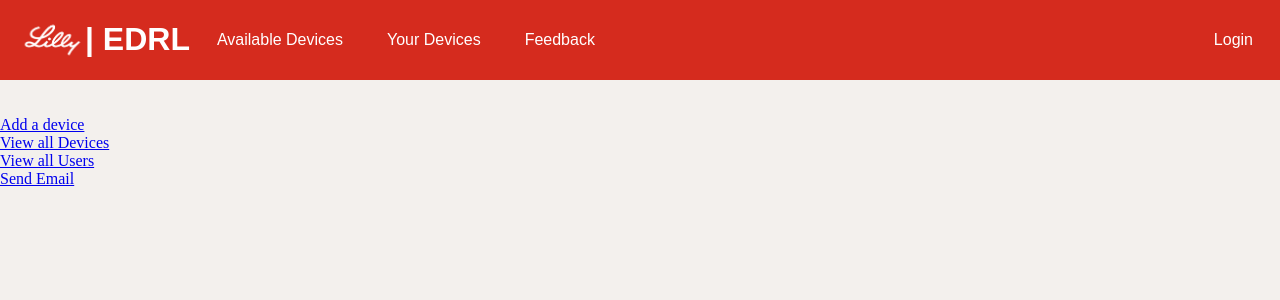
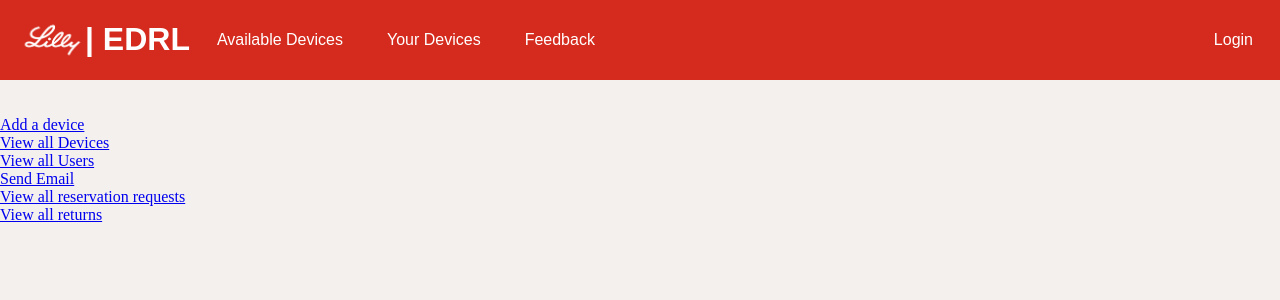
Before and after one commit to josh-bhattarai-lilly/Experimental-Devices-Reservation-List, a Django app: page /admin-dashboard in a window 1280 px wide. Shown: the top 300 px of the page. Run offline with Django 5.2, Linux system fonts and the light colour scheme; parts of the project's set-up code (start-up, migrations or seed data) failed here and were passed over.

Commit message:
Clean up imports a bit.

```diff
--- a/Experimental-Devices/management/models.py
+++ b/Experimental-Devices/management/models.py
@@ -1,11 +1,8 @@
 from django.db import models
-from django.conf import settings  # Import settings to refer to the custom user model
 from django.apps import apps
 from django.utils import timezone
 from django.utils.timesince import timesince
 from django.contrib.auth import get_user_model
-
-# Use settings.AUTH_USER_MODEL to refer to the custom user model
 CustomUser = get_user_model()  # Dynamically get the custom user model
 
 
--- a/Experimental-Devices/management/urls.py
+++ b/Experimental-Devices/management/urls.py
@@ -1,4 +1,3 @@
-from django.contrib import admin
 from django.urls import path
 from management import views as views
 
--- a/Experimental-Devices/reservation/urls.py
+++ b/Experimental-Devices/reservation/urls.py
@@ -1,4 +1,3 @@
-from django.contrib import admin
 from django.urls import path
 from reservation import views
 
--- a/Experimental-Devices/reservation/views.py
+++ b/Experimental-Devices/reservation/views.py
@@ -1,10 +1,7 @@
-from django.shortcuts import render, get_object_or_404, redirect
+from django.shortcuts import  get_object_or_404, redirect
 from management.models import Device, VisionPro, ARVRDevice
 from django.views.generic import ListView, TemplateView, View
 from django.contrib.auth.mixins import LoginRequiredMixin
-from django.contrib.auth.decorators import login_required
-from django.core.mail import send_mail
-from django.conf import settings
 from django.urls import reverse
 from .models import UserReservationRequest, UserReservationReturn
 from django.contrib.contenttypes.models import ContentType
--- a/Experimental-Devices/templates/management/admin_dashboard.html
+++ b/Experimental-Devices/templates/management/admin_dashboard.html
@@ -18,4 +18,8 @@
     <a href="{% url 'list_users' %}" class="admin-button">View all Users</a>
     <br>
     <a href="{% url 'send_email' %}" class="admin-button">Send Email</a>
+    <br>
+    <a href="{% url 'list_requests' %}" class="admin-button">View all reservation requests</a>
+    <br>
+    <a href="{% url 'list_returns' %}" class="admin-button">View all returns</a>
 </div>
```
